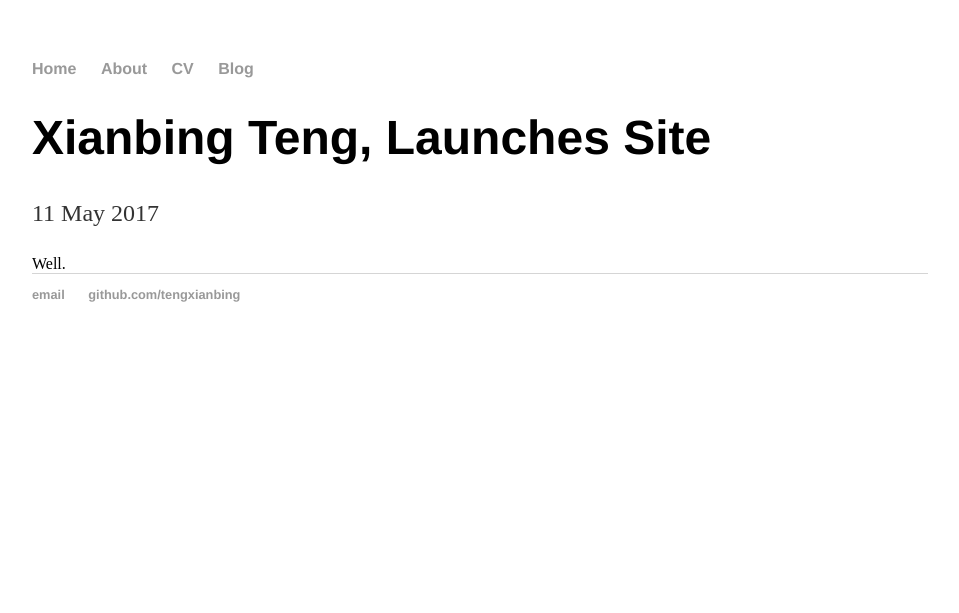
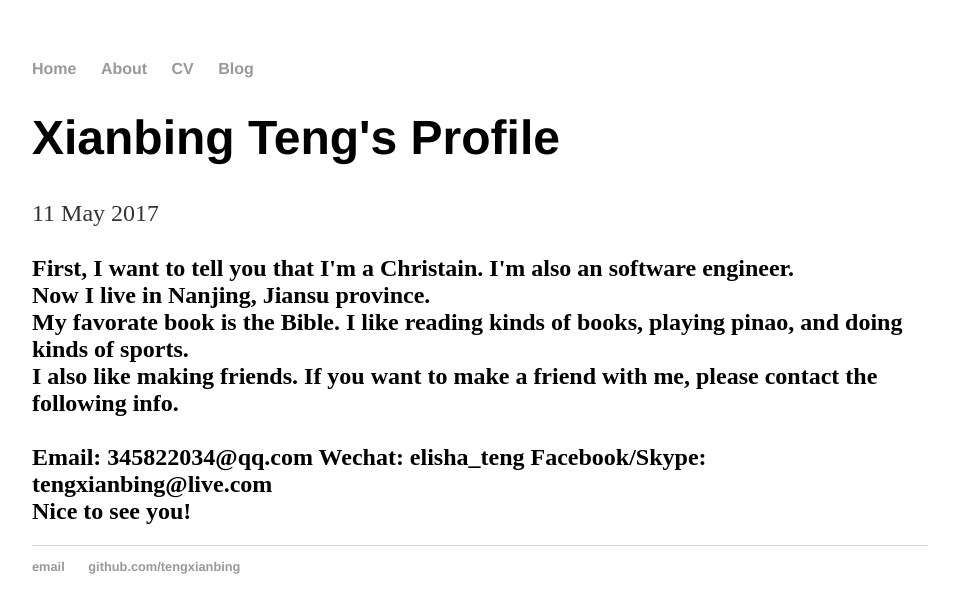
Before and after one commit to tengxianbing/tengxianbing.github.io, a Jekyll site: the page built from about/index.html, in a window 1280 px wide. Shown: the top 613 px of the page, without its empty margins (160-1119 px from the left). Built offline with Jekyll 4.4.1, drawn with Linux system fonts in a browser that asks for light colours.

Commit message:
Update index.html

```diff
--- a/about/index.html
+++ b/about/index.html
@@ -1,7 +1,17 @@
 ---
 layout: post
-title: "Xianbing Teng, Launches Site"
+title: "Xianbing Teng's Profile"
 date: 2017-05-11
 ---
 
-Well.
+<div class="blurb">
+  <h2>
+    First, I want to tell you that I'm a Christain. I'm also an software engineer. <br/>
+    Now I live in Nanjing, Jiansu province.<br/>
+    My favorate book is the Bible. I like reading kinds of books, playing pinao, and doing kinds of sports.<br/>
+    I also like making friends. If you want to make a friend with me, please contact the following info.<br/>
+    <br/>
+    Email: 345822034@qq.com  Wechat: elisha_teng  Facebook/Skype: tengxianbing@live.com<br/>
+    Nice to see you!<br/>
+  </h2>
+</div>
```
